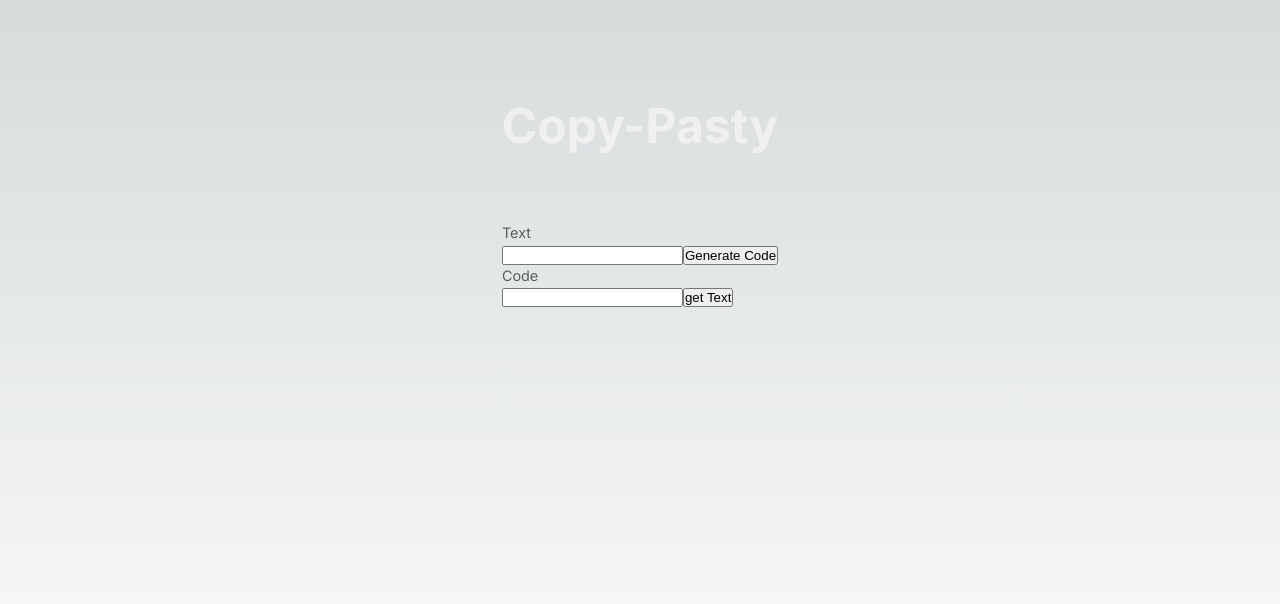
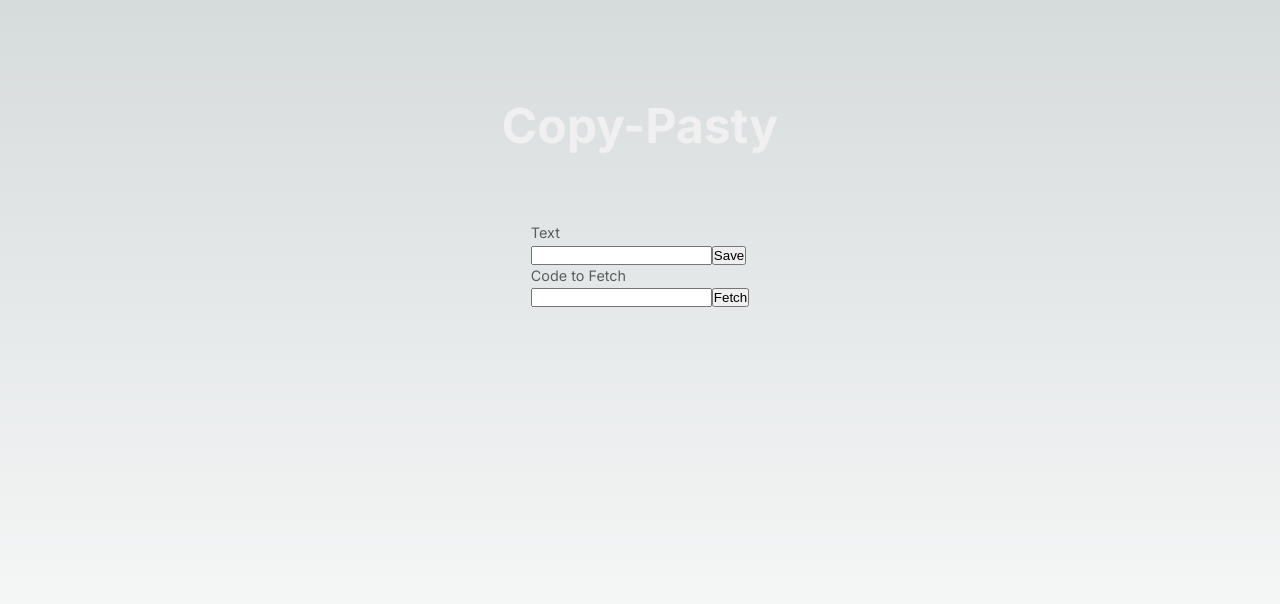
Before and after one commit to joacomonte/copypasti-NextJS-Firebase, a Next.js app: page / in a window 1280 px wide. Shown: the top 604 px of the page. Built offline with nearby package versions, Linux system fonts and the light colour scheme.

Commit message:
first commit? really?

```diff
--- a/package.json
+++ b/package.json
@@ -14,9 +14,11 @@
     "@types/react-dom": "18.2.4",
     "eslint": "8.41.0",
     "eslint-config-next": "13.4.3",
+    "firebase": "^9.22.1",
     "next": "13.4.3",
     "react": "18.2.0",
     "react-dom": "18.2.0",
+    "react-firebase-hooks": "^5.1.1",
     "typescript": "5.0.4"
   }
 }
--- a/src/app/page.tsx
+++ b/src/app/page.tsx
@@ -1,18 +1,31 @@
+"use client"
 
-import { revalidatePath } from 'next/cache';
-import styles from './page.module.css'
+import styles from "./page.module.css"
 
-interface iCopyPasty {
-  code: string;
-  text: string;
+import { initializeApp } from "firebase/app"
+import { getFirestore, doc, setDoc, getDoc } from 'firebase/firestore';
+import { useState } from "react";
+
+const firebaseConfig = {
+  apiKey: "AIzaSyBrTXD0aImX6tdIPl7LhoTUcvDE5J_r40s",
+  authDomain: "sidepro-385422.firebaseapp.com",
+  projectId: "sidepro-385422",
+  storageBucket: "sidepro-385422.appspot.com",
+  messagingSenderId: "80631964465",
+  appId: "1:80631964465:web:19dcd01fb5d6bdbb460610",
+  measurementId: "G-EJWB3NN0S6",
 }
 
-const copyPastyList: iCopyPasty[] = []
-let textFound: string;
+const app = initializeApp(firebaseConfig);
+const db = getFirestore(app);
 
-function generateRandomCode(length: number) {
-  let code = "";
-  const characters = "abcdefghijklmnopqrstuvwxyz";
+type Entry = {
+  [key: string]: string;
+};
+
+function generateRandomCode(length: number): string {
+  let code = '';
+  const characters = '123456789';
   const charactersLength = characters.length;
 
   for (let i = 0; i < length; i++) {
@@ -22,80 +35,86 @@ function generateRandomCode(length: number) {
 }
 
 export default function Home() {
+  const [textToCopy, setTextToCopy] = useState('');
+  const [codeToFetch, setCodeToFetch] = useState('');
+  const [fetchedEntry, setFetchedEntry] = useState<string | null>(null);
+  const [savedCode, setSavedCode] = useState<string | null>(null);
+  const [isSaving, setIsSaving] = useState(false); // New state variable
+  const docRef = doc(db, 'copypastis_Collection', 'copyPastis_Doc');
 
-  async function saveNewCopyPasty(data: FormData){
-    "use server";
-    const newCode = generateRandomCode(2);
-    const copyPasty = data.get("textToCopy") as string;
+  async function handleSubmit(e: React.FormEvent<HTMLFormElement>) {
+    e.preventDefault();
 
-    copyPastyList.push({
-      text: copyPasty,
-      code: newCode
+    setIsSaving(true); // Start the saving state
+
+    // Fetch the existing document data
+    const docSnapshot = await getDoc(docRef);
+    const existingData = docSnapshot.exists() ? docSnapshot.data() : {};
+
+    // Generate a random code and save the text
+    const newCode = generateRandomCode(3);
+    await setDoc(docRef, {
+      ...existingData,
+      [newCode]: textToCopy,
     });
-    revalidatePath("/");
+
+    // Set the saved code and stop the saving state
+    setSavedCode(newCode);
+    setIsSaving(false);
   }
 
+  async function handleFetch(e: React.FormEvent<HTMLFormElement>) {
+    e.preventDefault();
 
-async function searchText(data: FormData){
-  "use server"
-  const codeInputed = data.get("codeInputed");
+    const docSnapshot = await getDoc(docRef);
 
-  const foundCopyPasty = copyPastyList.find(
-    (item) => item.code.toString() === codeInputed
-  );
-
-  console.log("found ",foundCopyPasty)
-  if (foundCopyPasty) {
-    textFound = foundCopyPasty.text;
-  } else {
-    textFound = "no existe ningun copyPasty relacionado a ese code"
+    if (docSnapshot.exists()) {
+      const fetchedData = docSnapshot.data() as Entry;
+      const fetchedEntry = fetchedData[codeToFetch] || null;
+      setFetchedEntry(fetchedEntry);
+    }
   }
-  revalidatePath("/");
-}
 
   return (
     <main className={styles.main}>
       <section className={styles.title}>
-        <h1>Copy-Pasty
-        </h1>
+        <h1>Copy-Pasty</h1>
       </section>
       <section className={styles.card}>
-
-        <form action={saveNewCopyPasty}>
+        <form onSubmit={handleSubmit}>
           <p>Text</p>
           <input
-            type='text-area'
-            name='textToCopy'
+            type="text"
+            name="textToCopy"
+            value={textToCopy}
+            onChange={(e) => setTextToCopy(e.target.value)}
           />
-          <button type='submit'>Generate Code</button>
+          <button type="submit" disabled={isSaving}>Save</button>
+          {isSaving && <p>Loading...</p>}
         </form>
-
-        <form action={searchText}>
-          <p>Code</p>
-          <input name='codeInputed' type='text'/>
-          <button type='submit'>get Text</button>
-        </form>
-
-        <div style={{margin: "50px"}}>
-        {copyPastyList.length > 0 && (
+        {savedCode && (
           <div>
-            <ul>
-              {copyPastyList.length > 0 && (
-                <>
-                <h4>Your code is: </h4>
-                <p>Code: {copyPastyList[copyPastyList.length - 1].code}</p>
-                </>
-              )}
-            </ul>
+            <p>Saved Code:</p>
+            <p>{savedCode}</p>
           </div>
         )}
-        </div>
-
-        <div style={{ margin: "50px" }}>
-          {textFound && <p>{textFound}</p>}
-        </div>
-
+        <form onSubmit={handleFetch}>
+          <p>Code to Fetch</p>
+          <input
+            type="text"
+            name="codeToFetch"
+            value={codeToFetch}
+            onChange={(e) => setCodeToFetch(e.target.value)}
+          />
+          <button type="submit">Fetch</button>
+        </form>
+        {fetchedEntry && (
+          <div>
+            <p>Fetched Entry:</p>
+            <p>{fetchedEntry}</p>
+          </div>
+        )}
       </section>
     </main>
-  )
+  );
 }
```
Also changed, not shown: 1 other file (tests, documents, lock files or other folders).
